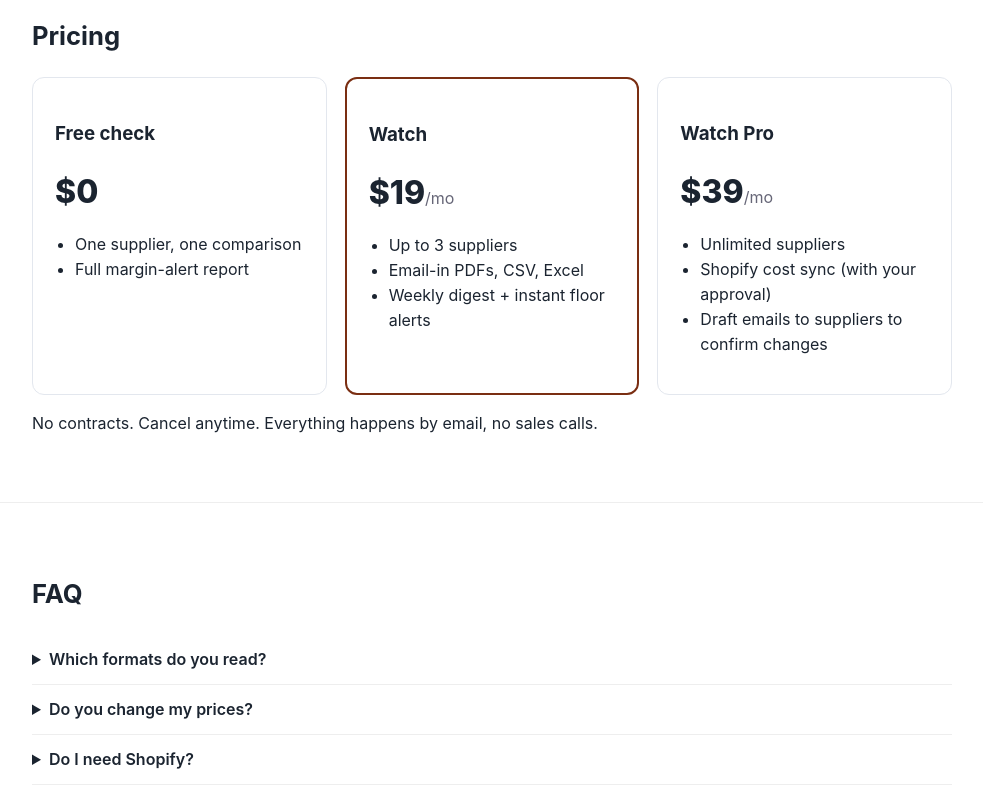
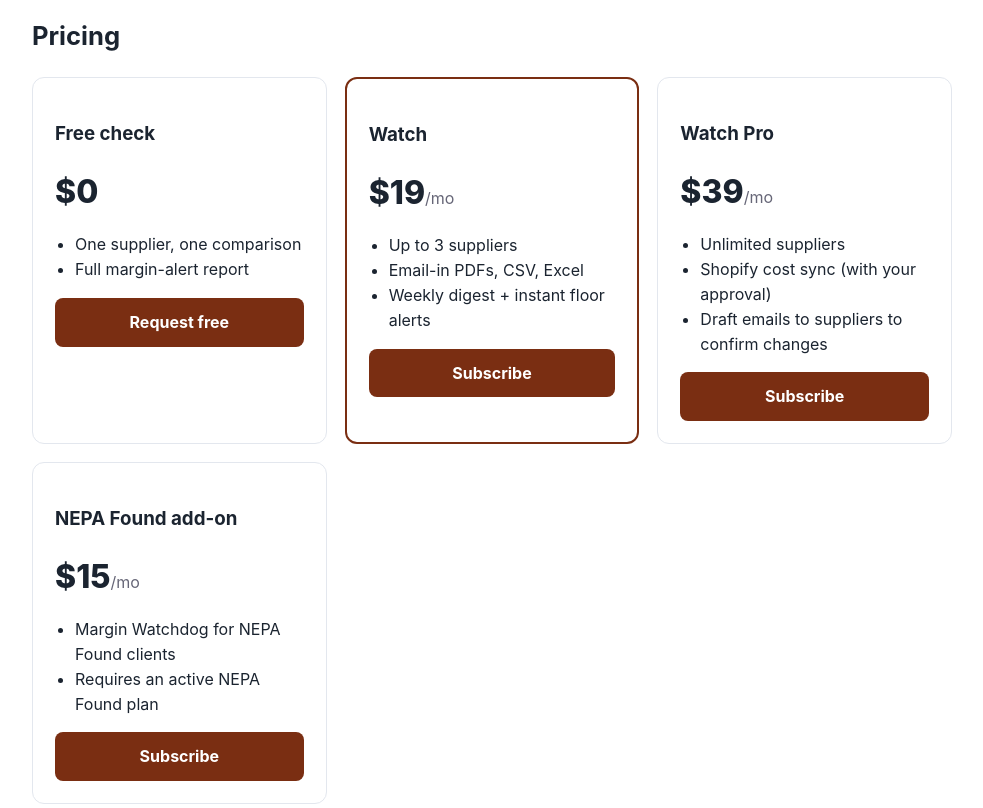
Before and after one commit to Cream-ai/marginwatchdog-site, a plain HTML site: page index.html in a window 1280 px wide. Shown: the part 853-1661 px from the top of the page, without its empty margins (148-1131 px from the left). Drawn offline with Linux system fonts and the light colour scheme.

Commit message:
Add Stripe payment links

```diff
--- a/index.html
+++ b/index.html
@@ -3,16 +3,15 @@
 .w{max-width:960px;margin:auto;padding:0 20px}header{background:#7a2e12;color:#fff;padding:70px 0 60px}h1{font-size:2.4rem;margin:.2em 0}
 header p{font-size:1.2rem;opacity:.92;max-width:680px}.btn{display:inline-block;background:#fff;color:#7a2e12;padding:14px 22px;border-radius:8px;font-weight:700;text-decoration:none;margin-top:14px}
 section{padding:50px 0;border-bottom:1px solid #eee}h2{font-size:1.6rem}.grid{display:grid;grid-template-columns:repeat(auto-fit,minmax(240px,1fr));gap:18px}
-.card{border:1px solid #e3e7ee;border-radius:12px;padding:22px}.card.hl{border:2px solid #7a2e12}.price{font-size:2rem;font-weight:800}
+.card{border:1px solid #e3e7ee;border-radius:12px;padding:22px}.cbtn{display:block;text-align:center;background:#7a2e12;color:#fff;padding:12px;border-radius:8px;font-weight:700;text-decoration:none;margin-top:12px}.card.hl{border:2px solid #7a2e12}.price{font-size:2rem;font-weight:800}
 .price small{font-size:1rem;font-weight:400;color:#667}ul{padding-left:20px}details{border-bottom:1px solid #eee;padding:12px 0}summary{font-weight:600;cursor:pointer}
 form{display:grid;gap:12px;max-width:520px}input,textarea,select{padding:12px;border:1px solid #ccd;border-radius:8px;font:inherit}button{background:#7a2e12;color:#fff;border:0;padding:14px;border-radius:8px;font-weight:700;font-size:1rem;cursor:pointer}
 footer{padding:30px 0;color:#667;font-size:.9rem}.steps li{margin:8px 0}</style></head><body>
 <header><div class=w><strong>Margin Watchdog</strong><h1>Your suppliers raised prices. Did your margins notice?</h1><p>Forward supplier price lists and invoices (PDF, CSV or Excel). We tell you which products just lost margin and what to charge now. No uploads, no spreadsheets.</p><a class=btn href="#request">Get a free margin check</a></div></header>
 <section><div class=w><h2>How it works</h2><ol class=steps><li>Send us two price lists from a supplier (old and new) plus your retail prices.</li><li>We match every SKU and calculate the change.</li><li>You get a margin-alert report: what went up, what dropped below your margin floor, and the price that restores it.</li><li>On a plan, just forward new lists as they arrive. We watch continuously.</li></ol></div></section>
-<section><div class=w><h2>Pricing</h2><div class=grid><div class="card"><h3>Free check</h3><div class="price">$0</div><ul><li>One supplier, one comparison</li><li>Full margin-alert report</li></ul></div><div class="card hl"><h3>Watch</h3><div class="price">$19<small>/mo</small></div><ul><li>Up to 3 suppliers</li><li>Email-in PDFs, CSV, Excel</li><li>Weekly digest + instant floor alerts</li></ul></div><div class="card"><h3>Watch Pro</h3><div class="price">$39<small>/mo</small></div><ul><li>Unlimited suppliers</li><li>Shopify cost sync (with your approval)</li><li>Draft emails to suppliers to confirm changes</li></ul></div></div><p>No contracts. Cancel anytime. Everything happens by email, no sales calls.</p></div></section>
+<section><div class=w><h2>Pricing</h2><div class=grid><div class="card"><h3>Free check</h3><div class="price">$0</div><ul><li>One supplier, one comparison</li><li>Full margin-alert report</li></ul><a class="cbtn" href="#request">Request free</a></div><div class="card hl"><h3>Watch</h3><div class="price">$19<small>/mo</small></div><ul><li>Up to 3 suppliers</li><li>Email-in PDFs, CSV, Excel</li><li>Weekly digest + instant floor alerts</li></ul><a class="cbtn" href="https://buy.stripe.com/5kQeVc81E9rb338fr74Ja05">Subscribe</a></div><div class="card"><h3>Watch Pro</h3><div class="price">$39<small>/mo</small></div><ul><li>Unlimited suppliers</li><li>Shopify cost sync (with your approval)</li><li>Draft emails to suppliers to confirm changes</li></ul><a class="cbtn" href="https://buy.stripe.com/eVq14mfu69rb8ns7YF4Ja06">Subscribe</a></div><div class="card"><h3>NEPA Found add-on</h3><div class="price">$15<small>/mo</small></div><ul><li>Margin Watchdog for NEPA Found clients</li><li>Requires an active NEPA Found plan</li></ul><a class="cbtn" href="https://buy.stripe.com/3cIbJ00zcgTD0V01Ah4Ja07">Subscribe</a></div></div><p>No contracts. Cancel anytime. Everything happens by email, no sales calls.</p></div></section>
 <section><div class=w><h2>FAQ</h2><details><summary>Which formats do you read?</summary><p>PDF price lists, CSV and Excel (XLSX). Messy layouts are fine.</p></details><details><summary>Do you change my prices?</summary><p>Never on your behalf without approval. We recommend, you decide.</p></details><details><summary>Do I need Shopify?</summary><p>No. Any store works; Shopify sync is optional on Pro.</p></details></div></section>
 <section id=request><div class=w><h2>Get a free margin check</h2>
-
 <form action="https://formspree.io/f/moejyldd" method=POST ><input name="store" type="text" placeholder="Store name or URL" required><input name="email" type="email" placeholder="Email" required><textarea name="notes" placeholder="Supplier name and margin target (e.g. 40%)"></textarea><button type=submit>Get a free margin check</button></form>
 <p><small>Prefer email? Write to <a href="mailto:hello@marginwatchdog.com">hello@marginwatchdog.com</a>.</small></p></div></section>
 <footer><div class=w>© 2026 Margin Watchdog · Interregnum Ventures LLC · 91 Price Street Fl 2, Kingston, PA 18704<br><a href="mailto:hello@marginwatchdog.com">hello@marginwatchdog.com</a> · We never sell your data.</div></footer></body></html>
```
